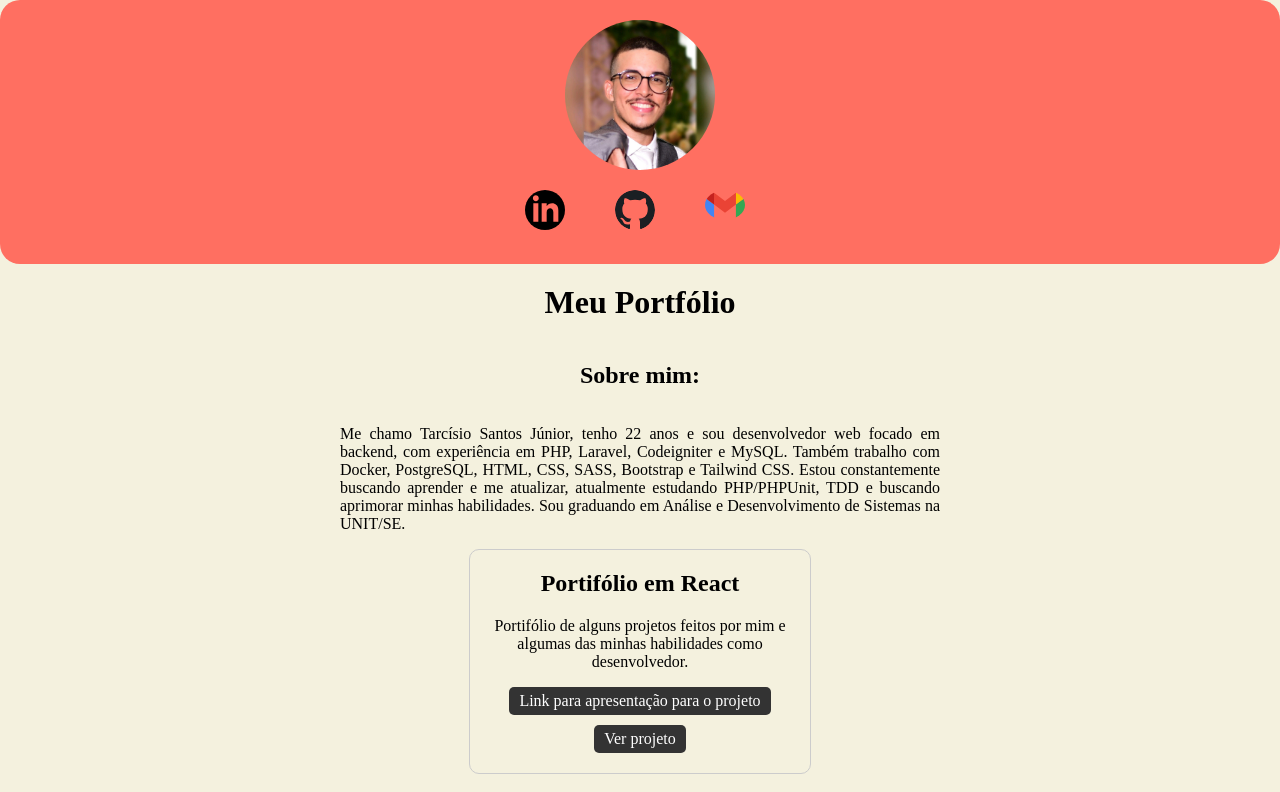
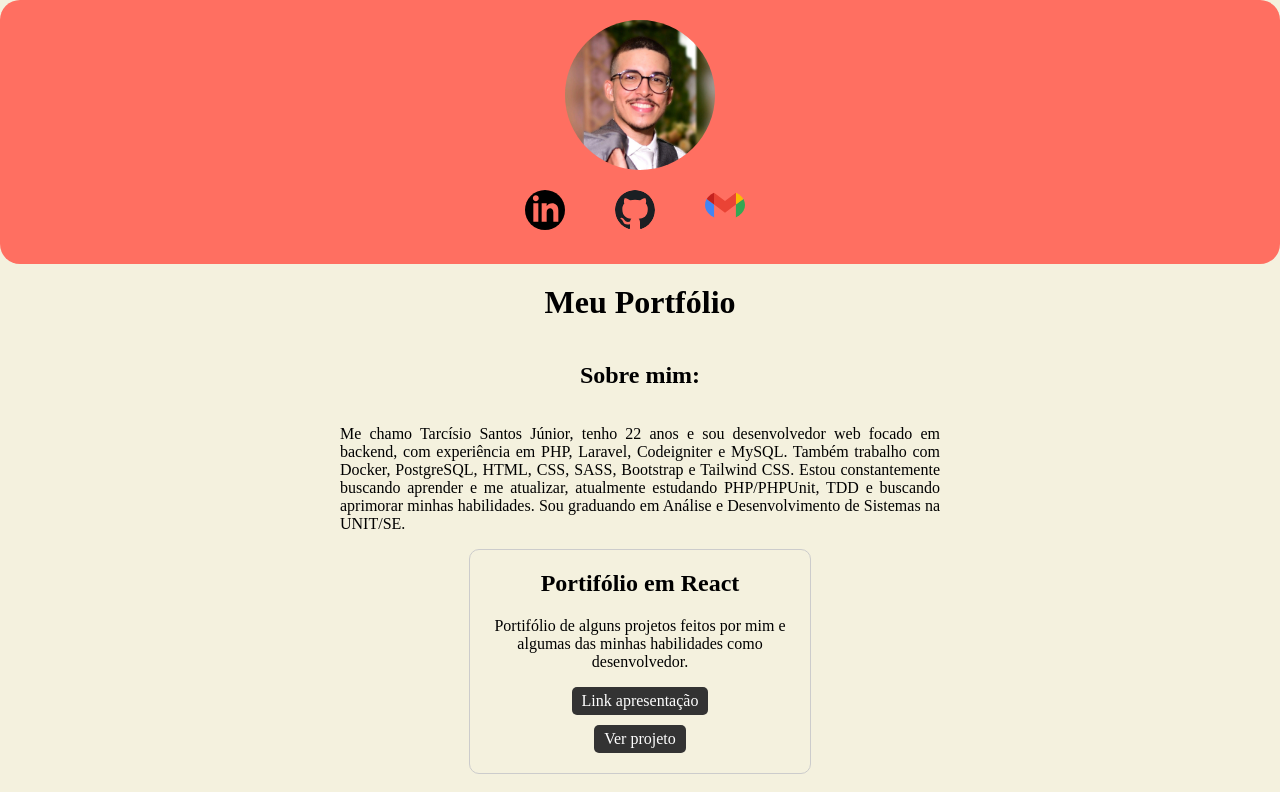
Before and after one commit to tarcisiodev1/pas_frontend, a React (Vite) app: page / in a window 1280 px wide. Shown: the top 792 px of the page. Built offline with nearby package versions, Linux system fonts and the light colour scheme.

Commit message:
conteudo completo

```diff
--- a/src/App.jsx
+++ b/src/App.jsx
@@ -28,7 +28,7 @@ function App() {
               habilidades como desenvolvedor.
             </p>
             <p>
-              <a href="http://">Link para apresentação para o projeto</a>
+              <a href="http://">Link apresentação</a>
             </p>
             <a
               href="https://github.com/tarcisiodev1/api_raffle_laravel"
```
